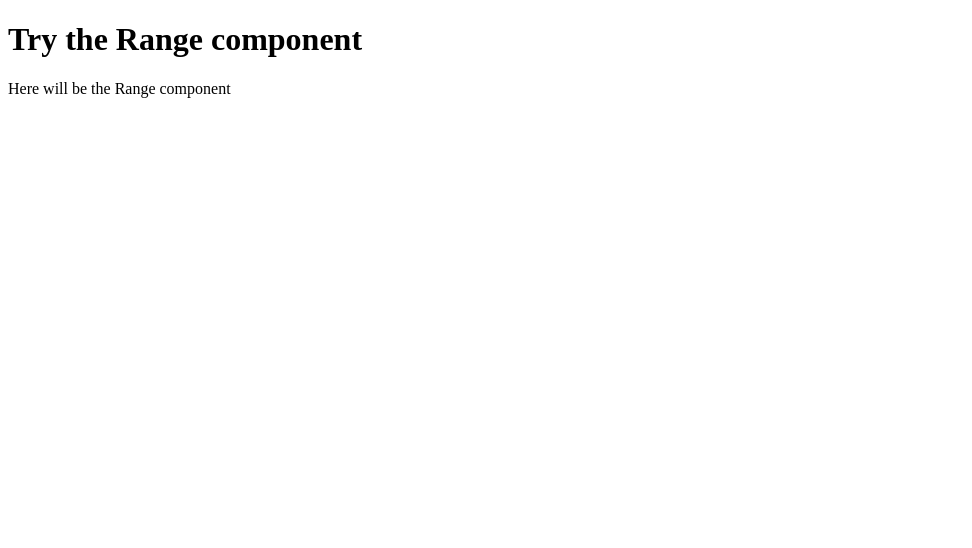
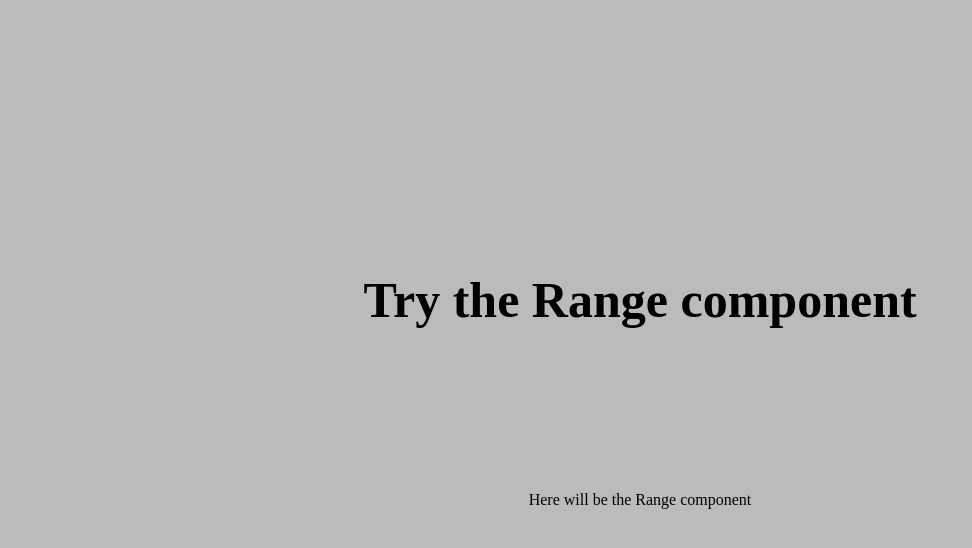
Before and after one commit to sguemar/range-component, a Next.js app: page / in a window 1280 px wide. Shown: the top 548 px of the page, without its empty margins (0-972 px from the left). Built offline with nearby package versions, Linux system fonts and the light colour scheme.

Commit message:
style(layout): add some global styles

```diff
--- /dev/null
+++ b/app/global.css
@@ -0,0 +1,17 @@
+* {
+  box-sizing: border-box;
+}
+
+body {
+  margin: 0;
+  height: 100vh;
+  background-color: #bbb;
+  display: grid;
+  grid-template-rows: 200px 1fr;
+  padding: 200px 300px;
+  place-items: center;
+
+  h1 {
+    font-size: 50px;
+  }
+}
--- a/app/layout.tsx
+++ b/app/layout.tsx
@@ -1,3 +1,5 @@
+import './global.css'
+
 export const metadata = {
   title: 'Range Component',
   description: 'A React component for selecting ranges of values.',
```
